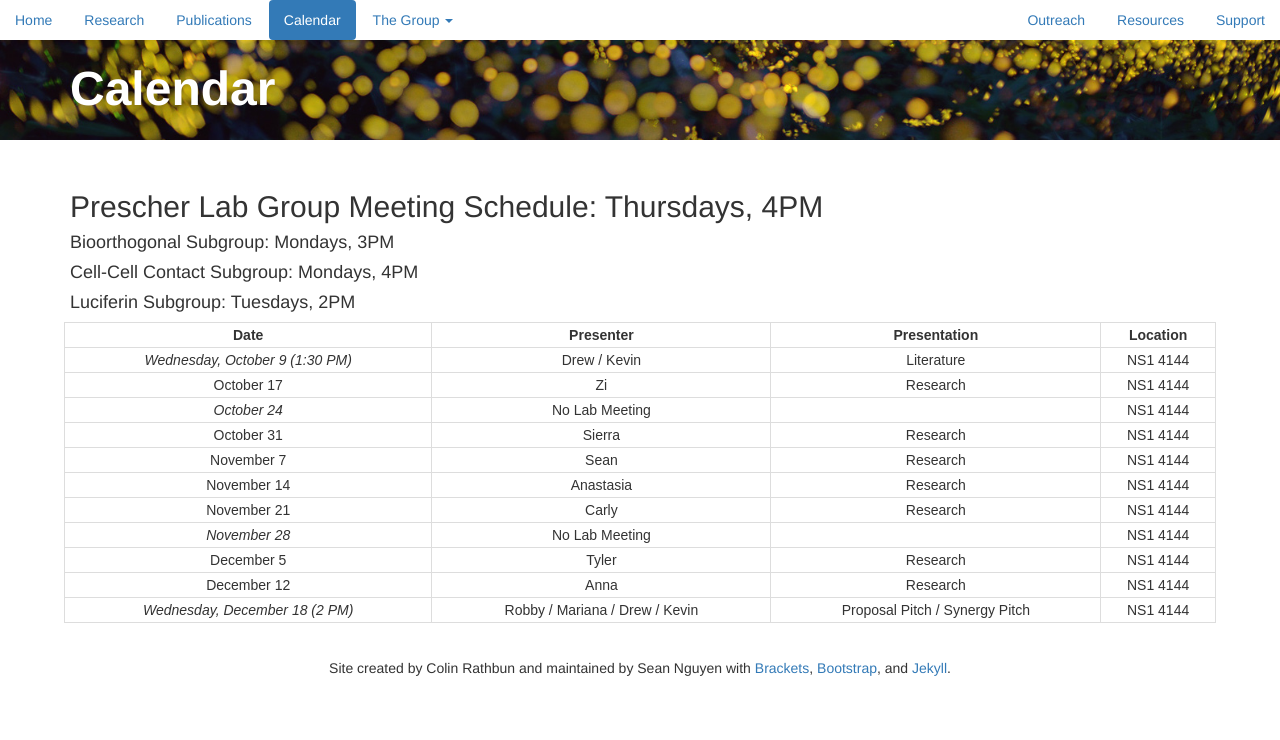
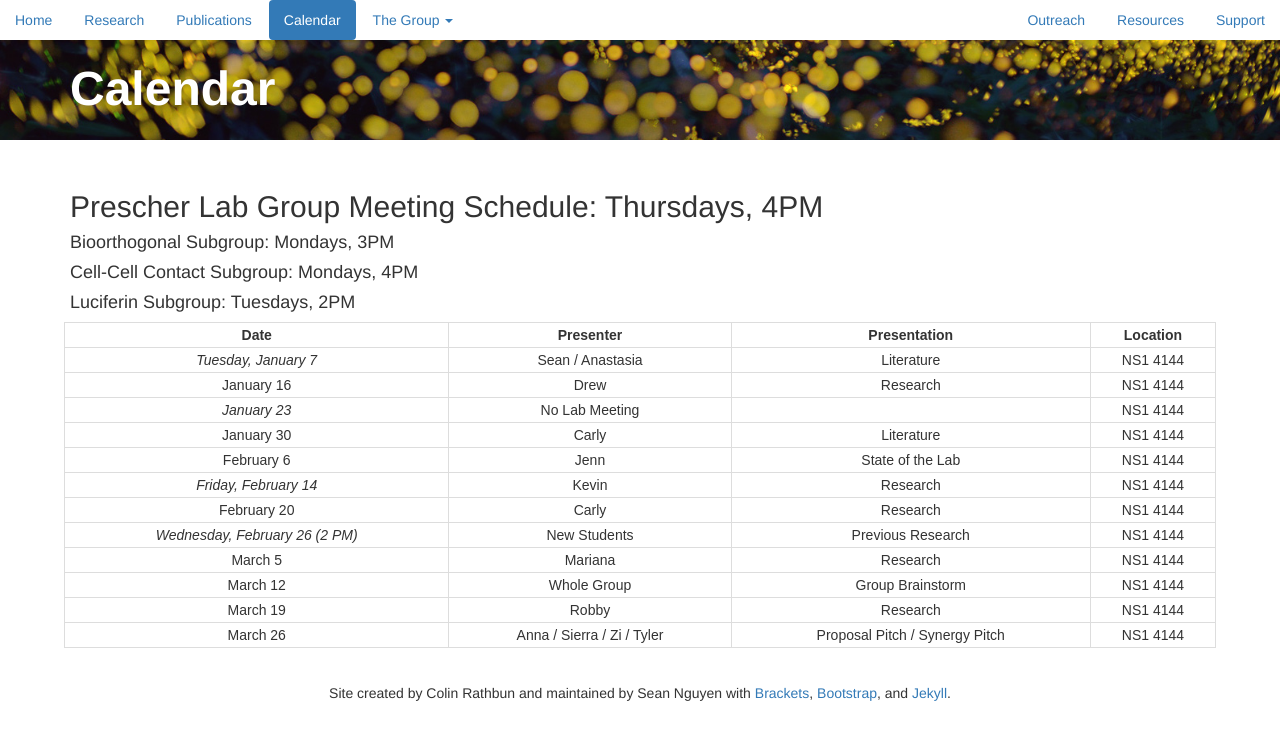
Before and after one commit to c-bun/Prescher-Lab-Site, a Jekyll site: the page built from Calendar.html, in a window 1280 px wide. Shown: the top 740 px of the page. Built offline with Jekyll 4.4.1, drawn with Linux system fonts in a browser that asks for light colours.

Commit message:
PrescherLabSite_January2020_Update1

```diff
--- a/Calendar.html
+++ b/Calendar.html
@@ -34,15 +34,16 @@ padding: 2px;
     <table align="center">
     <thead><tr class="tableizer-firstrow">
      <th>Date</th><th>Presenter</th><th>Presentation</th><th>Location</th></tr></thead><tbody>
-       <tr><td><i>Wednesday, October 9 (1:30 PM)</i></td><td>Drew / Kevin</td><td>Literature</td><td>NS1 4144</td></tr>
-       <tr><td>October 17</td><td>Zi</td><td>Research</td><td>NS1 4144</td></tr>
-       <tr><td><i>October 24</i></td><td>No Lab Meeting</td><td></td><td>NS1 4144</td></tr>
-       <tr><td>October 31</td><td>Sierra</td><td>Research</td><td>NS1 4144</td></tr>
-       <tr><td>November 7</td><td>Sean</td><td>Research</td><td>NS1 4144</td></tr>
-       <tr><td>November 14</td><td>Anastasia</td><td>Research</td><td>NS1 4144</td></tr>
-       <tr><td>November 21</td><td>Carly</td><td>Research</td><td>NS1 4144</td></tr>
-       <tr><td><i>November 28</i></td><td>No Lab Meeting</td><td></td><td>NS1 4144</td></tr>
-       <tr><td>December 5</td><td>Tyler</td><td>Research</td><td>NS1 4144</td></tr>
-       <tr><td>December 12</td><td>Anna</td><td>Research</td><td>NS1 4144</td></tr>
-       <tr><td><i>Wednesday, December 18 (2 PM)</i></td><td>Robby / Mariana / Drew / Kevin</td><td>Proposal Pitch / Synergy Pitch</td><td>NS1 4144</td></tr>
+       <tr><td><i>Tuesday, January 7</i></td><td>Sean / Anastasia</td><td>Literature</td><td>NS1 4144</td></tr>
+       <tr><td>January 16</td><td>Drew</td><td>Research</td><td>NS1 4144</td></tr>
+       <tr><td><i>January 23</i></td><td>No Lab Meeting</td><td></td><td>NS1 4144</td></tr>
+       <tr><td>January 30</td><td>Carly</td><td>Literature</td><td>NS1 4144</td></tr>
+       <tr><td>February 6</td><td>Jenn</td><td>State of the Lab</td><td>NS1 4144</td></tr>
+       <tr><td><i>Friday, February 14</i></td><td>Kevin</td><td>Research</td><td>NS1 4144</td></tr>
+       <tr><td>February 20</td><td>Carly</td><td>Research</td><td>NS1 4144</td></tr>
+       <tr><td><i>Wednesday, February 26 (2 PM)</i></td><td>New Students</td><td>Previous Research</td><td>NS1 4144</td></tr>
+       <tr><td>March 5</td><td>Mariana</td><td>Research</td><td>NS1 4144</td></tr>
+       <tr><td>March 12</td><td>Whole Group</td><td>Group Brainstorm</td><td>NS1 4144</td></tr>
+       <tr><td>March 19</td><td>Robby</td><td>Research</td><td>NS1 4144</td></tr>
+       <tr><td>March 26</td><td>Anna / Sierra / Zi / Tyler</td><td>Proposal Pitch / Synergy Pitch</td><td>NS1 4144</td></tr>
       </tbody></table>
```
Also changed, not shown: _data/group.csv (+9 -8 lines), _posts/2020-01-15-2020-News.markdown (added, +8 -0 lines), images/group/Dyck_Meghan.jpg (added).
